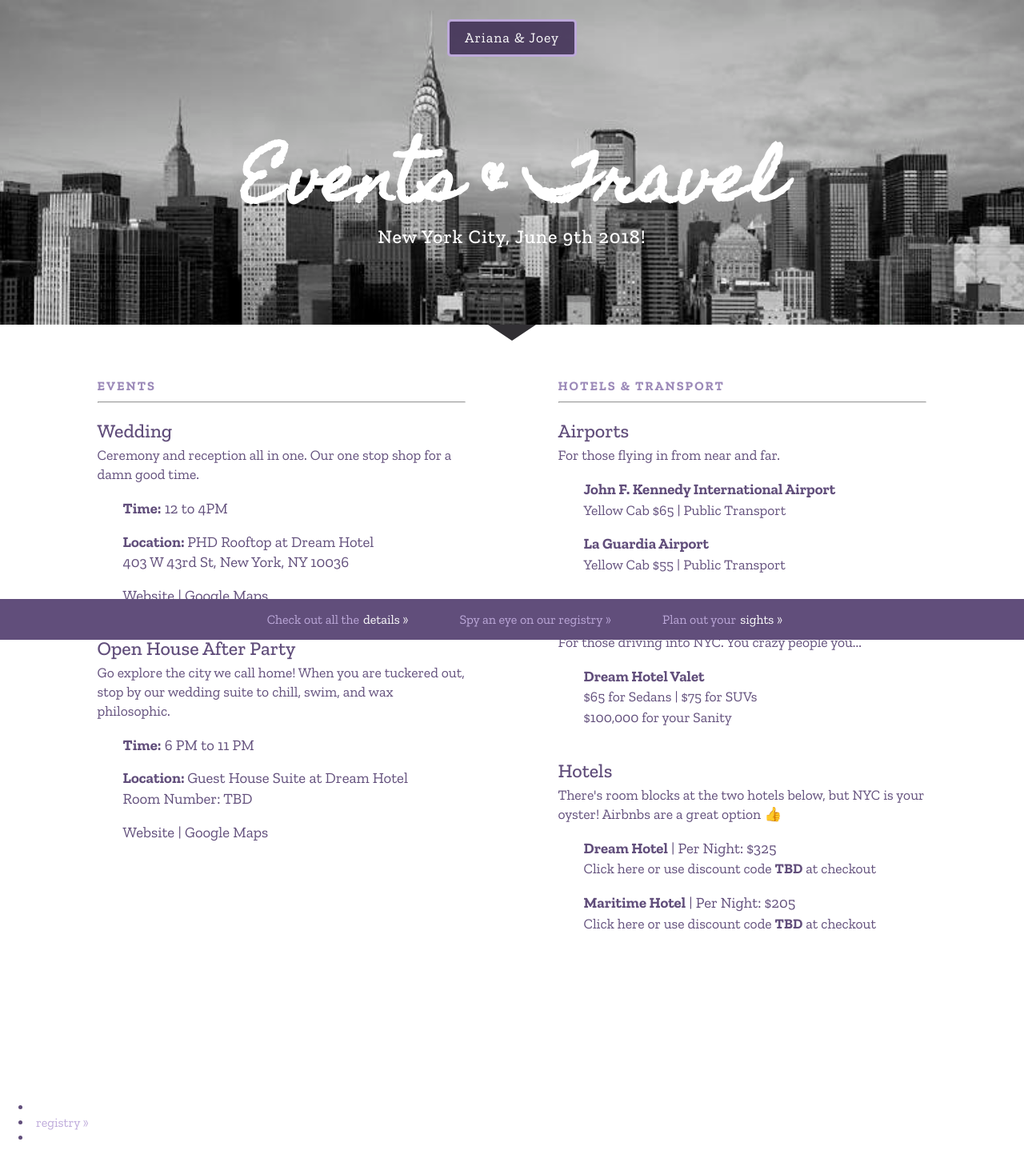
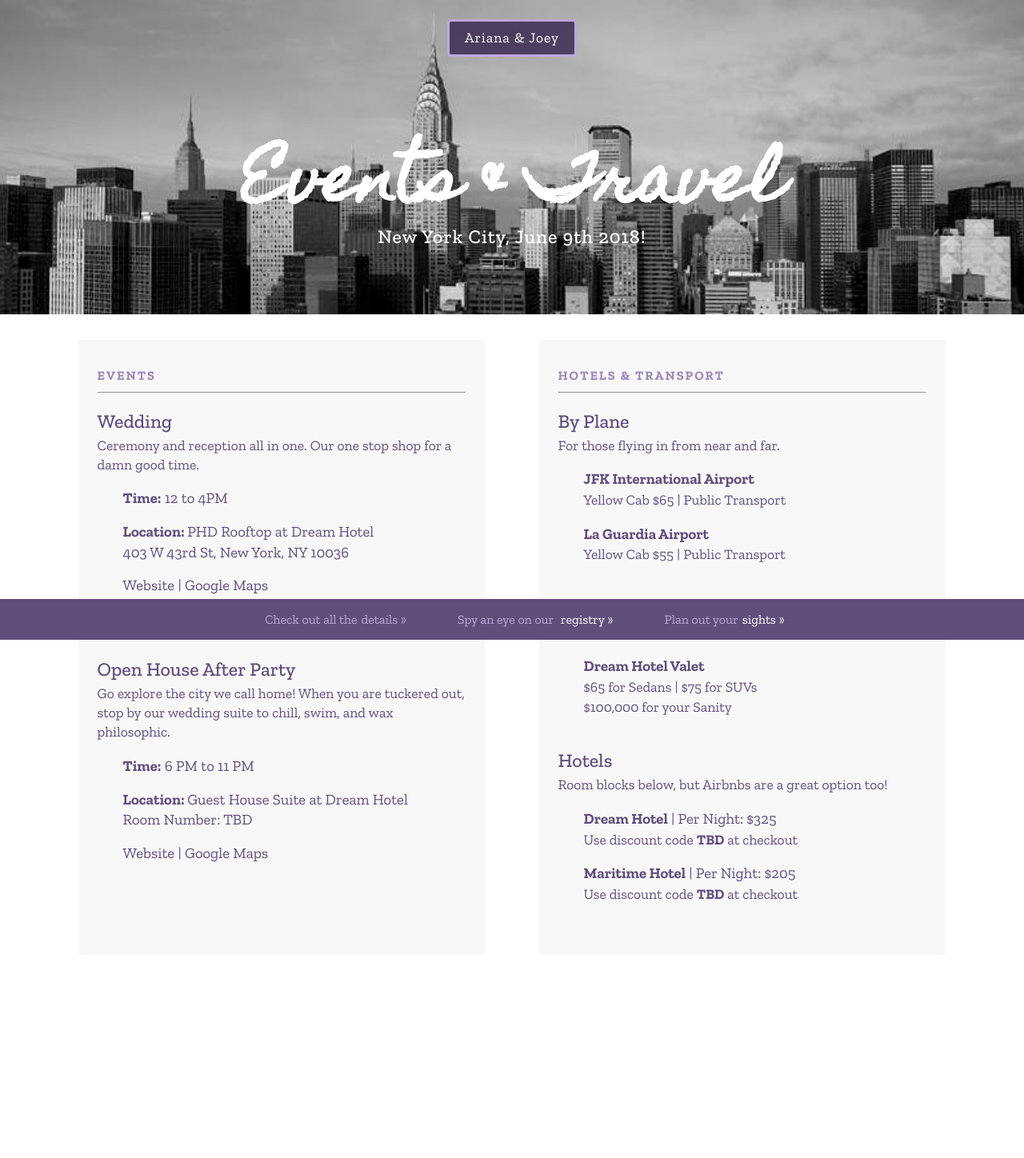
Before and after one commit to arianacofone/ariana-and-joey, a PHP site: page /views/details.html in a window 1280 px wide. Shown: the whole page at 80% size. After the commit the page ends 1125 px from the top, so only its background shows below. Run offline with PHP 8.4, Linux system fonts and the light colour scheme.

Commit message:
add styling tweaks

```diff
--- a/styles/details.css
+++ b/styles/details.css
@@ -59,7 +59,7 @@ section {
   letter-spacing: 3px;
 }
 
-section:after {
+/*section:after {
     content:'';
     position: absolute;
     top: 100%;
@@ -71,7 +71,7 @@ section:after {
     border-top: solid 20px #312f33;
     border-left: solid 30px transparent;
     border-right: solid 30px transparent;
-}
+}*/
 
 section h1 {
   margin: 9% auto 0% auto;
@@ -83,9 +83,10 @@ section h1 {
   line-height: 6rem;
 }
 
+
 #subtitle {
   margin-top: 0rem;
-  margin-bottom: 7%;
+  margin-bottom: 6%;
   color: white;
   font-weight: 500;
   font-size: 1.5rem;
@@ -105,8 +106,10 @@ section h1 {
 
 .mainContentDiv {
   padding: 1.5rem;
-  margin: 1rem auto;
+  margin: 1rem auto 0 auto;
   width: 40%;
+  background-color: rgba(54, 36, 78, .03);
+  border-radius: 5px;
 }
 
 .mainContentDiv h1 {
@@ -188,10 +191,14 @@ a.currentPage:hover {
   color: #BDA9DA;
 }
 
+#mobileNav {
+  display: none;
+}
+
 /*~~~~Responsive Width 900px and below~~~~*/
 @media screen and (max-width: 900px) {
   section h1 {
-    font-size: 3rem;
+    font-size: 4rem;
   }
 
   #subtitle{
@@ -208,14 +215,20 @@ a.currentPage:hover {
 
   .left {
     margin-top: 1rem;
+    padding-bottom: 0;
+    margin-bottom: 1rem;
   }
   .right {
-    margin-top: -3rem;
+    margin-bottom: 4rem;
   }
 
   .right button {
     margin: 1rem;
     width:100%;
+  }
+
+  #break {
+    display: none;
   }
 
   #desktopNav{
--- a/views/details.html
+++ b/views/details.html
@@ -30,7 +30,7 @@
             <h3 style="margin-top: -1rem;">403 W 43rd St, New York, NY 10036</h3>
             <h3 class="links"><a href="http://phdlounge.com/home/" target="_blank">Website</a> | <a href="https://www.google.com/maps/place/PH-D+Lounge/@40.7422327,-74.003652,20.28z/data=!4m8!1m2!2m1!1sphd+rooftop+hotel!3m4!1s0x89c259bedf7b1531:0x8cc13ea6176df901!8m2!3d40.7421909!4d-74.0035579" target="_blank">Google Maps</a></h3>
           </div>
-          <!-- <br> -->
+          <br id="break">
           <h2>Open House After Party</h2>
           <p>Go explore the city we call home! When you are tuckered out, stop by our wedding suite to chill, swim, and wax philosophic.</p>
           <div>
@@ -44,18 +44,17 @@
       <div class="mainContentDiv right">
         <h1>Hotels & Transport</h1>
         <hr>
-          <h2>Airports</h2>
+          <h2>By Plane</h2>
           <p>For those flying in from near and far.</p>
           <div>
-            <h3><b>John F. Kennedy International Airport</b></h3>
+            <h3><b>JFK International Airport</b></h3>
             <p>Yellow Cab $65 | Public Transport</p>
 
             <h3><b>La Guardia Airport</b></h3>
             <p>Yellow Cab $55 | Public Transport</p>
           </div>
-          <!-- <br> -->
 
-          <h2>Road Trippers</h2>
+          <h2>By Car</h2>
           <p>For those driving into NYC. You crazy people you...</p>
           <div>
             <h3><b>Dream Hotel Valet</b></h3>
@@ -64,13 +63,13 @@
           </div>
 
           <h2>Hotels</h2>
-          <p>There's room blocks at the two hotels below, but NYC is your oyster! Airbnbs are a great option 👍 </p>
+          <p>Room blocks below, but Airbnbs are a great option too!</p>
           <div>
             <h3><b>Dream Hotel</b> | Per Night: $325</h3>
-            <p>Click here or use discount code <b>TBD</b> at checkout</p>
+            <p>Use discount code <b>TBD</b> at checkout</p>
 
             <h3><b>Maritime Hotel</b> | Per Night: $205</h3>
-            <p>Click here or use discount code <b>TBD</b> at checkout</p>
+            <p>Use discount code <b>TBD</b> at checkout</p>
           </div>
       </div>
     </div>
@@ -78,10 +77,10 @@
     <nav id="desktopNav">
       <ul>
         <li>
-          <a href="./details.html">Check out all the<span class="navElement">details »</span></a>
+          <a href="./details.html">Check out all the<span class="navElement" id="currentPage">details »</span></a>
         </li>
         <li>
-          <a href="./views/registry.html" class="currentPage">Spy an eye on our <span id="currentPage">registry »</span></a>
+          <a href="./registry.html">Spy an eye on our <span class="navElement">registry »</span></a>
         </li>
         <li>
           <a href="../sights.html">Plan out your<span class="navElement">sights »</span></a>
@@ -92,13 +91,13 @@
     <nav id="mobileNav">
       <ul id="mobileNav">
         <li>
-          <a href="./details.html"><span class="navElement">details »</span></a>
+          <a href="./details.html"><span class="navElement" id="currentPage">details »</span></a>
         </li>
         <li>
-          <a href="./views/registry.html"><span class="navElement" id="currentPage">registry »</span></a>
+          <a href="./registry.html"><span class="navElement" >registry »</span></a>
         </li>
         <li>
-          <a href="../sights.html"><span class="navElement">sights »</span></a>
+          <a href="./sights.html"><span class="navElement">sights »</span></a>
         </li>
       </ul>
     </nav>
```
Also changed, not shown: styles/registry.css (+6 -2 lines), views/registry.html (+8 -8 lines).
